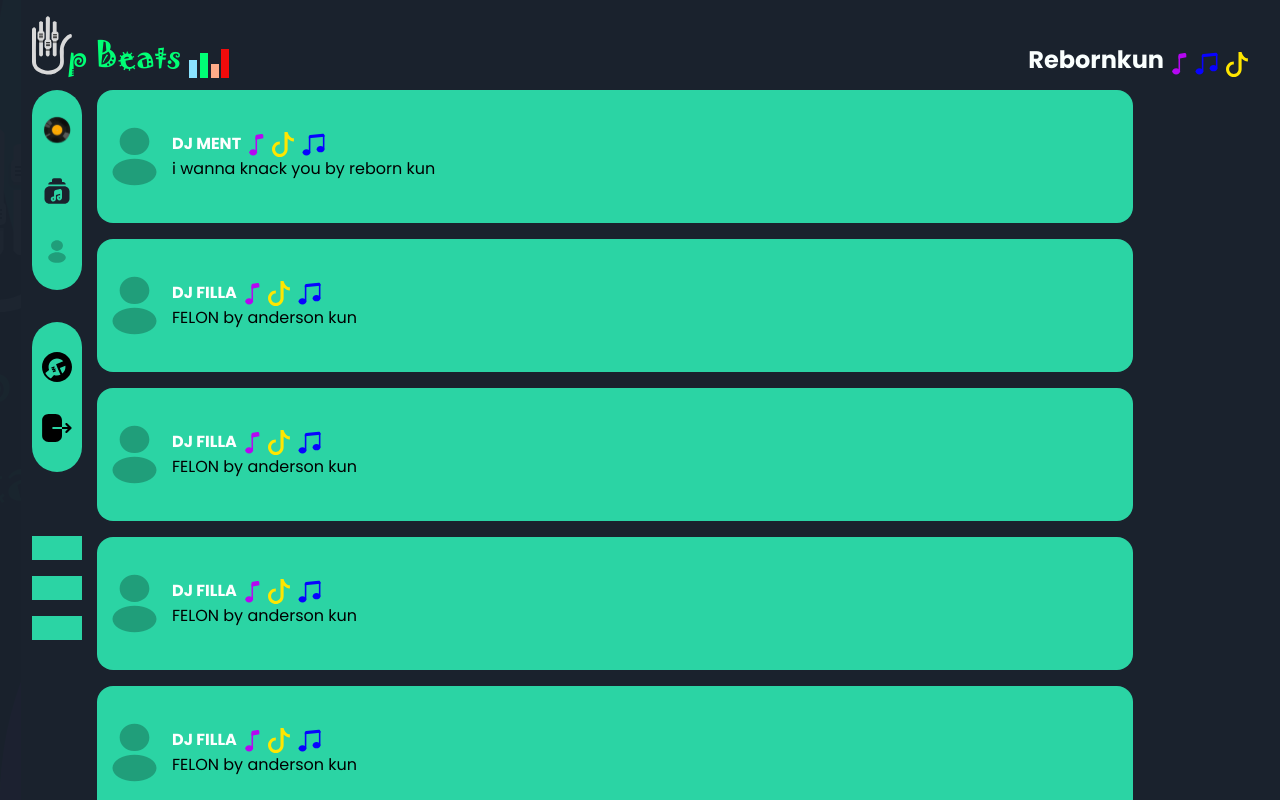
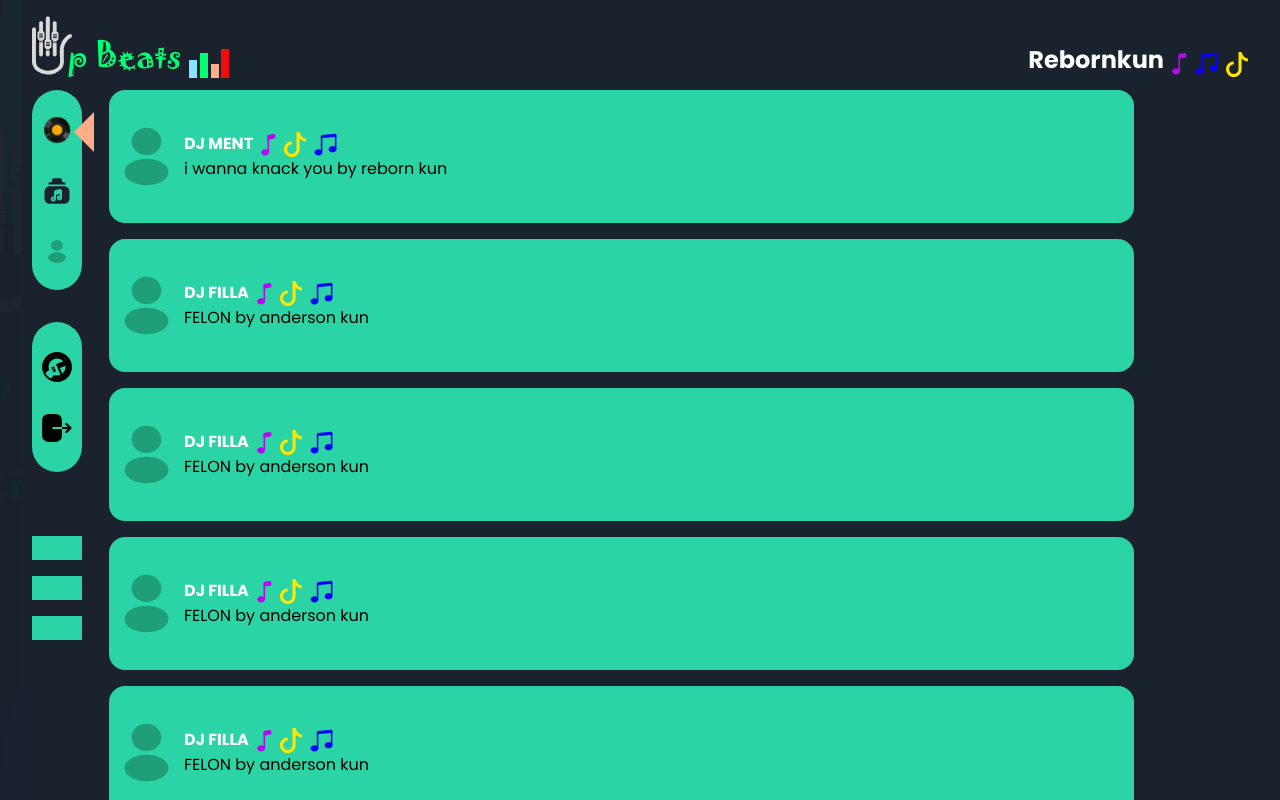
Before and after one commit to rebornkun/up-beats, a React (Create React App) app: page /dashboard in a window 1280 px wide. Built offline with nearby package versions, Linux system fonts and the light colour scheme.

Commit message:
added active link indicator

```diff
--- a/src/components/Sidebar/Sidebar.css
+++ b/src/components/Sidebar/Sidebar.css
@@ -1,4 +1,4 @@
-.sidebar_container{
+.sidebar_container {
   width: 50px;
   position: fixed;
   height: 100%;
@@ -8,7 +8,7 @@
   gap: 2rem;
   align-items: flex-start;
 }
-.sidebar_container .first_bar{
+.sidebar_container .first_bar {
   height: 200px;
   background-color: var(--chill-green);
   border-radius: 2rem;
@@ -18,7 +18,7 @@
   align-items: center;
   gap: 2rem;
 }
-.sidebar_container .second_bar{
+.sidebar_container .second_bar {
   height: 150px;
   background-color: var(--chill-green);
   border-radius: 2rem;
@@ -28,6 +28,20 @@
   align-items: center;
   gap: 2rem;
 }
-.sidebar_container .third_bar{
+.sidebar_container .third_bar {
   align-self: flex-end;
 }
+/* active */
+
+.active::after {
+  content: "";
+  position: absolute;
+  top: -3px;
+  left: 2rem;
+  width: 0;
+  height: 0;
+  border-top: 20px solid transparent;
+  border-left: 20px solid #FFAC89;
+  border-bottom: 20px solid transparent;
+  transform: rotate(180deg);
+}
--- a/src/components/Sidebar/Sidebar.js
+++ b/src/components/Sidebar/Sidebar.js
@@ -1,6 +1,7 @@
-import React from "react";
-import './Sidebar.css'
-import {useNavigate } from "react-router";
+import React, { useEffect } from "react";
+import { useLocation } from "react-router";
+import "./Sidebar.css";
+import { useNavigate } from "react-router";
 import disk from "../../assets/svg/disk.svg";
 import Wrench from "../../assets/svg/wrench.svg";
 import Logout from "../../assets/svg/logout.svg";
@@ -8,25 +9,36 @@ import MusicLibrary from "../../assets/svg/music-library-2.svg";
 import profile from "../../assets/svg/profile.svg";
 
 const Sidebar = () => {
-  const navigate = useNavigate()
+  const navigate = useNavigate();
+  const { pathname } = useLocation();
+  console.log(pathname);
 
-  const handleNavigation = (link)=>{
+
+  const handleNavigation = (link) => {
     console.log(link);
-    navigate(link)
-  }
+    navigate(link);
+  };
   return (
-    <div className="sidebar_container">
-      <div className="first_bar">
-        <img src={disk} alt=""  className="w-[60%]" onClick={()=>handleNavigation("/dashboard")}/>
+    <div className="sidebar_container relative">
+      <div className="first_bar ">
 
-        <img src={MusicLibrary} alt=""  className="w-[60%]" onClick={()=>handleNavigation("/dashboard/dj-dashboard")}/>
+        <div className={`w-[60%] ${pathname == "/dashboard"? "active" : "none"} relative`} onClick={() => handleNavigation("/dashboard")}>
+          <img src={disk} alt="" className="h-full w-full"  />
+        </div>
+        <div className={`w-[60%] ${pathname == "/dashboard/dj-dashboard"? "active" : "none"} relative`} onClick={() => handleNavigation("/dashboard/dj-dashboard")}>
+          <img src={MusicLibrary} alt="" className="h-full w-full" />
+        </div>
 
-        <img src={profile} alt=""  className="w-[60%]" onClick={()=>handleNavigation("/dashboard/profile")}/>
+
+        <div className={`w-[60%] ${pathname == "/dashboard/profile"? "active" : "none"} relative`}  onClick={() => handleNavigation("/dashboard/profile")}>
+          <img src={profile} alt="" className="h-full w-full" />
+        </div>
+
       </div>
 
-      <div className="second_bar">
-        <img src={Wrench} alt=""  className="w-[60%]"/>
-        <img src={Logout} alt=""  className="w-[60%]"/>
+      <div className="second_bar ">
+        <div className={`w-[60%] ${pathname == "/dashboard/setting"? "active" : "none"} relative`}><img src={Wrench} alt="" className="w-full h-full" /></div>
+        <div className="w-[60%] relative"><img src={Logout} alt="" className="w-full h-full" /></div>
       </div>
       <div className="third_bar flex flex-col  gap-[1rem] mt-[2rem] w-full relative">
         {[...Array(3)].map((e, i) => {
--- a/src/containers/App.js
+++ b/src/containers/App.js
@@ -17,7 +17,7 @@ function App() {
           <nav className="">
             <Sidebar />
           </nav>
-          <section className="">
+          <section>
             <Routes>
               <Route path="/" element={<Navigate to="dashboard" replace={true} />} />
               <Route path="dashboard/*" element={<DashBoard />} />
--- a/src/pages/Dashboard/DashBoard.js
+++ b/src/pages/Dashboard/DashBoard.js
@@ -7,11 +7,11 @@ import './DashBoard.css'
 
 const DashBoard = () => {
     return (
-        <div className='dashboard flex relative w-[100%] min-h-[100%]'>
+        <div className='dashboard flex relative w-[100%] pl-3 min-h-[100%]'>
             <Routes>
                 <Route index element={<UserDashBoard />}/>
                 <Route path='/dj-dashboard' element={<DjDashboard />} />
-                <Route path='/profile' element={<ProfileDashboard />} />
+                <Route path='/profile/*' element={<ProfileDashboard />} />
             </Routes>
 
 
```
Also changed, not shown: src/pages/DjDashboard/DjDashboard.js (+25 -27 lines). Lines whose indentation alone changed are shown as unchanged.
